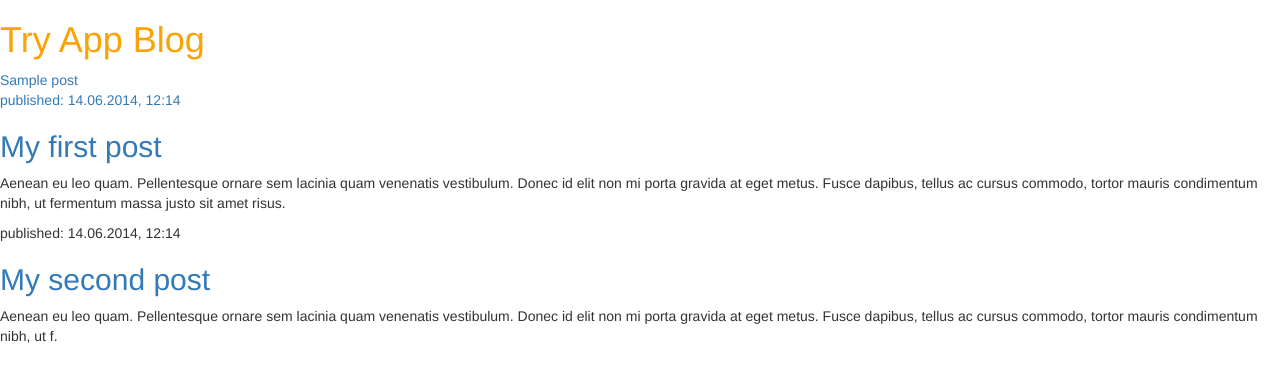
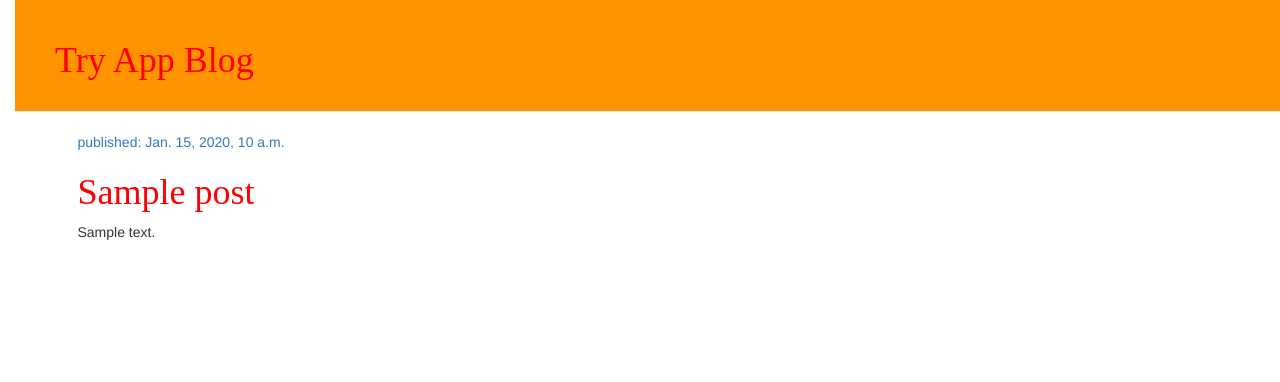
Before and after one commit to omkarkoli654/first-blog-, a Django app: template blog/templates/blog/post_list.html in a window 1280 px wide. Shown: the top 382 px of the page. Run offline with Django 3.2, Linux system fonts and the light colour scheme; the template is opened without the code that fills it: most values are stand-ins (such as "Sample title", 1, 10 or a date in 2020); parts of the project's set-up code (start-up, migrations or seed data) failed here and were passed over; some libraries are stand-ins or nearby versions.

Commit message:
all done

```diff
--- a/blog/static/css/blog.css
+++ b/blog/static/css/blog.css
@@ -1,3 +1,14 @@
+body {
+  padding-left:15px;
+}
+
 h1 a {
-  color:#fca205;
+  color:red;
+  font-family:'lobster';
 }
+
+.page-header {
+	background-color:#ff9400;
+	margin-top:0;
+	padding: 20px 20px 20px 40px;
+}
--- /dev/null
+++ b/blog/templates/blog/base.html
@@ -0,0 +1,27 @@
+{%load staticfiles %}
+<!DOCTYPE html>
+<html lang="en">
+<head>
+    <meta charset="UTF-8">
+    <title>try app</title>
+
+    <link rel="stylesheet" href="//maxcdn.bootstrapcdn.com/bootstrap/3.2.0/css/bootstrap.min.css">
+<link rel="stylesheet" href="//maxcdn.bootstrapcdn.com/bootstrap/3.2.0/css/bootstrap-theme.min.css">
+
+    <link rel="stylesheet" href="{% static 'css/blog.css' %}">
+</head>
+<body>
+    <div class="page-header">
+        <h1><a href="Try App Blog"</a>Try App Blog</h1>
+    </div>
+
+    <div class="content container">
+    <div class="row">
+        <div class="col-md-8">
+            {%block content%}
+            {%endblock%}
+        </div>
+    </div>
+    </div>
+</body>
+</html>
--- a/blog/templates/blog/post_list.html
+++ b/blog/templates/blog/post_list.html
@@ -1,30 +1,17 @@
-{%load staticfiles %}
-<!DOCTYPE html>
-<html lang="en">
-<head>
-    <meta charset="UTF-8">
-    <title>try app</title>
-    <link rel="stylesheet" href="{% static 'css/blog.css' %}">
 
-    <link rel="stylesheet" href="//maxcdn.bootstrapcdn.com/bootstrap/3.2.0/css/bootstrap.min.css">
-<link rel="stylesheet" href="//maxcdn.bootstrapcdn.com/bootstrap/3.2.0/css/bootstrap-theme.min.css">
-</head>
-<body>
+{%extends 'blog/base.html'%}
 
-{% for post in posts%}
-        <h1><a href="Try App Blog"</a>Try App Blog</h1>
+{% block content %}
+{% for post in posts %}
+   <div class="post">
+       <div class="date">
+           <p>published: {{ post.published_date }}</p>
+       </div>
+            <div>
+               <h1><a href="{% url 'post_detail' pk=post.pk %}">{{ post.title }}</a></h1>
+               <p>{{ post.text|linebreaksbr }}</p>
 
-
-{{post}}
-        <p>published: 14.06.2014, 12:14</p>
-        <h2><a href="">My first post</a></h2>
-        <p>Aenean eu leo quam. Pellentesque ornare sem lacinia quam venenatis vestibulum. Donec id elit non mi porta gravida at eget metus. Fusce dapibus, tellus ac cursus commodo, tortor mauris condimentum nibh, ut fermentum massa justo sit amet risus.</p>
-
-
-
-        <p>published: 14.06.2014, 12:14</p>
-        <h2><a href="">My second post</a></h2>
-        <p>Aenean eu leo quam. Pellentesque ornare sem lacinia quam venenatis vestibulum. Donec id elit non mi porta gravida at eget metus. Fusce dapibus, tellus ac cursus commodo, tortor mauris condimentum nibh, ut f.</p>
-{%endfor%}
-</body>
-</html>
+            </div>
+   </div>
+{% endfor %}
+{% endblock %}
--- a/blog/urls.py
+++ b/blog/urls.py
@@ -3,4 +3,5 @@ from . import views
 
 urlpatterns = [
     url(r'^$', views.post_list, name='post_list'),
+    url(r'^post/(?P<pk>\d+)/$', views.post_detail, name='post_detail'),
 ]
--- a/blog/views.py
+++ b/blog/views.py
@@ -1,4 +1,4 @@
-from django.shortcuts import render
+from django.shortcuts import render, get_object_or_404
 from .models import Post
 from django.utils import timezone
 # Create your views here.
@@ -6,3 +6,7 @@ from django.utils import timezone
 def post_list(request):
     posts = Post.objects.filter(published_date__lte=timezone.now()).order_by('published_date')
     return render(request, 'blog/post_list.html',{'posts': posts})
+
+def post_detail(request, pk):
+    post = get_object_or_404(Post, pk=pk)
+    return render(request, 'blog/post_detail.html', {'post': post})
--- a/tryapp/settings.py
+++ b/tryapp/settings.py
@@ -23,9 +23,9 @@ BASE_DIR = os.path.dirname(os.path.dirname(os.path.abspath(__file__)))
 SECRET_KEY = '#^y1t5z**ysg*80052lu4+uale6@5xsc(_4plgrdh%7kovoh%a'
 
 # SECURITY WARNING: don't run with debug turned on in production!
-DEBUG = False
+DEBUG = True
 
-ALLOWED_HOSTS = ['127.0.0.1', 'omkarkoli654.pythonanywhere.com']
+ALLOWED_HOSTS = []
 
 
 # Application definition
```
Also changed, not shown: blog/templates/blog/post_detail.html (added, +13 -0 lines).
